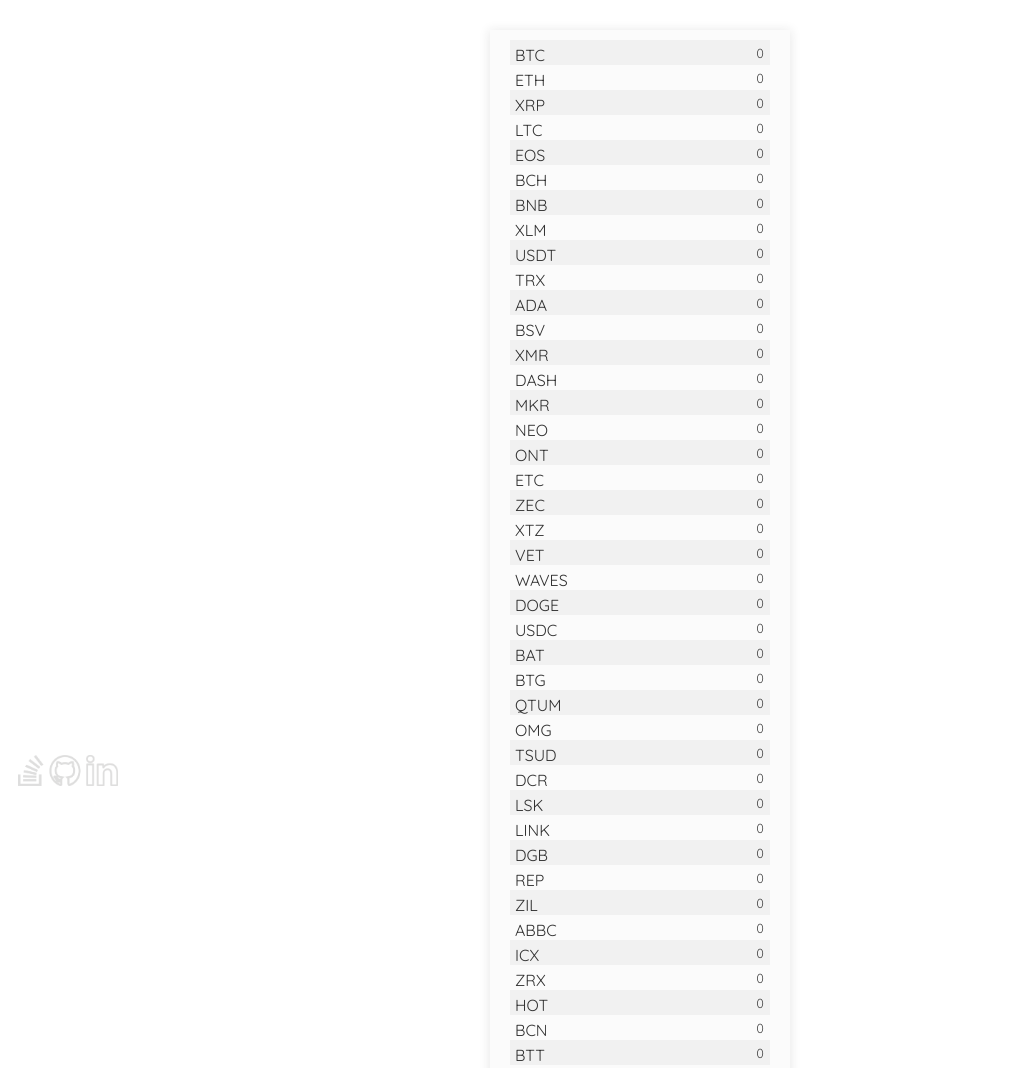
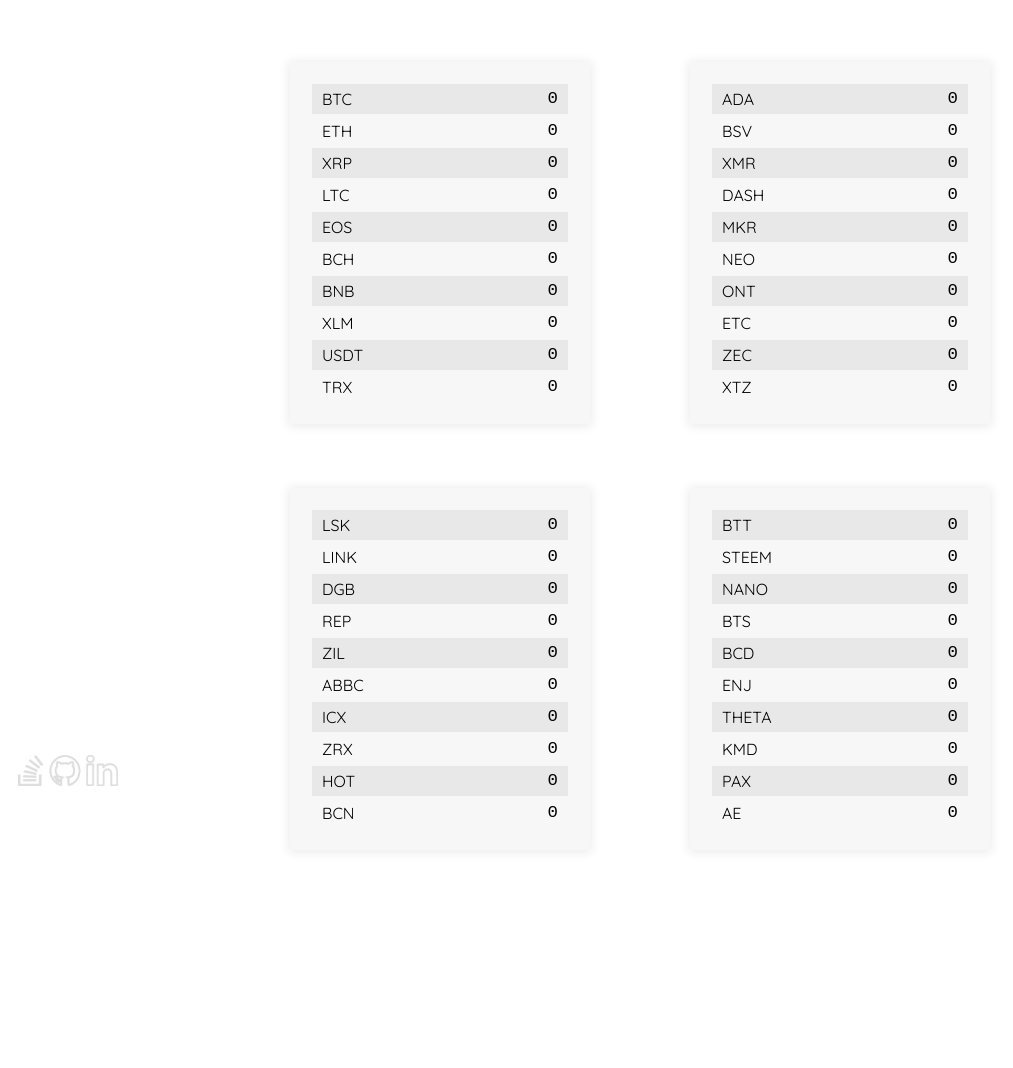
Before and after one commit to trevsm/crypto-price-tracker, a React app: page / in a window 1280 px wide. Shown: the top 1068 px of the page, without its empty margins (0-1013 px from the left). After the commit the page ends 890 px from the top, so only its background shows below. Built offline with nearby package versions, Linux system fonts and the light colour scheme; no server answers.

Commit message:
Omitted use of map remade grid with table as to allow animation to continue after className updown is removed

```diff
--- a/src/components/App.js
+++ b/src/components/App.js
@@ -1,7 +1,7 @@
 import React, { Component } from "react";
 import Contact from "./Contact";
 import "../styles/App.scss";
-
+const API_KEY = "";
 class App extends Component {
   constructor(props) {
     super(props);
@@ -75,12 +75,83 @@ class App extends Component {
         PAI: { USD: 0 },
         ARK: { USD: 0 },
         ARDR: { USD: 0 },
-        R: { USD: 0 },
-        GUSD: { USD: 0 }
+        R: { USD: 0 }
+      },
+      oldListings: {
+        BTC: { USD: 0 },
+        ETH: { USD: 0 },
+        XRP: { USD: 0 },
+        LTC: { USD: 0 },
+        EOS: { USD: 0 },
+        BCH: { USD: 0 },
+        BNB: { USD: 0 },
+        XLM: { USD: 0 },
+        USDT: { USD: 0 },
+        TRX: { USD: 0 },
+        ADA: { USD: 0 },
+        BSV: { USD: 0 },
+        XMR: { USD: 0 },
+        DASH: { USD: 0 },
+        MKR: { USD: 0 },
+        NEO: { USD: 0 },
+        ONT: { USD: 0 },
+        ETC: { USD: 0 },
+        ZEC: { USD: 0 },
+        XTZ: { USD: 0 },
+        VET: { USD: 0 },
+        WAVES: { USD: 0 },
+        DOGE: { USD: 0 },
+        USDC: { USD: 0 },
+        BAT: { USD: 0 },
+        BTG: { USD: 0 },
+        QTUM: { USD: 0 },
+        OMG: { USD: 0 },
+        TSUD: { USD: 0 },
+        DCR: { USD: 0 },
+        LSK: { USD: 0 },
+        LINK: { USD: 0 },
+        DGB: { USD: 0 },
+        REP: { USD: 0 },
+        ZIL: { USD: 0 },
+        ABBC: { USD: 0 },
+        ICX: { USD: 0 },
+        ZRX: { USD: 0 },
+        HOT: { USD: 0 },
+        BCN: { USD: 0 },
+        BTT: { USD: 0 },
+        STEEM: { USD: 0 },
+        NANO: { USD: 0 },
+        BTS: { USD: 0 },
+        BCD: { USD: 0 },
+        ENJ: { USD: 0 },
+        THETA: { USD: 0 },
+        KMD: { USD: 0 },
+        PAX: { USD: 0 },
+        AE: { USD: 0 },
+        NPXS: { USD: 0 },
+        XVG: { USD: 0 },
+        SC: { USD: 0 },
+        BTM: { USD: 0 },
+        HT: { USD: 0 },
+        RVN: { USD: 0 },
+        DAI: { USD: 0 },
+        STRAT: { USD: 0 },
+        AOA: { USD: 0 },
+        IOST: { USD: 0 },
+        SNT: { USD: 0 },
+        PPT: { USD: 0 },
+        KCS: { USD: 0 },
+        GNT: { USD: 0 },
+        REPO: { USD: 0 },
+        PAI: { USD: 0 },
+        ARK: { USD: 0 },
+        ARDR: { USD: 0 },
+        R: { USD: 0 }
       }
     };
 
     this.tick = this.tick.bind(this);
+    this.determineStatus = this.determineStatus.bind(this);
   }
   componentDidMount() {
     this.tick();
@@ -90,8 +161,8 @@ class App extends Component {
     const { listings } = this.state;
     const URL = `https://min-api.cryptocompare.com/data/pricemulti?fsyms=${Object.keys(
       listings
-    )}&tsyms=USD`;
-
+    )}&tsyms=USD&api_key=${API_KEY}`;
+    console.log("fetch");
     fetch(URL)
       .then(raw => raw.json())
       .then(raw => {
@@ -99,27 +170,64 @@ class App extends Component {
           listings: raw
         });
       });
+    this.setState({
+      oldListings: listings
+    });
+  }
+
+  determineStatus(listings, oldListings, e, index) {
+    let updown = "";
+    if (e["USD"] > Object.values(oldListings)[index]["USD"]) {
+      updown = "up";
+    }
+    if (e["USD"] < Object.values(oldListings)[index]["USD"]) {
+      updown = "down";
+    }
+    return updown;
+  }
+  createTable(listings, oldListings, min, max) {
+    let table = [];
+    for (let i = min; i < max; i++) {
+      let rows = [];
+      for (let j = 0; j < 1; j++) {
+        rows.push(
+          <td>
+            <div className="symbol">{Object.keys(listings)[i]}</div>
+            <div
+              className={`price ${this.determineStatus(
+                listings,
+                oldListings,
+                Object.values(listings)[i],
+                i
+              )}`}
+            >
+              {Object.values(listings)[i]["USD"]}
+            </div>
+          </td>
+        );
+      }
+      table.push(<tr>{rows}</tr>);
+    }
+    return table;
   }
   render() {
-    const { listings } = this.state;
+    const { listings, oldListings } = this.state;
     return (
       <>
-        <div key={Math.random()} className="listings box-shadow">
-          <div className="symbol">
-            {Object.keys(listings).map(e => (
-              <div key={Math.random()}>{e}</div>
-            ))}
-          </div>
-          <div className="price">
-            {Object.values(listings).map(e =>
-              Object.values(e).map(price => (
-                <div key={Math.random()} style={{ color: "black" }}>
-                  {price}
-                </div>
-              ))
-            )}
-          </div>
-        </div>
+        <section className="overview">
+          <table className="listings box-shadow">
+            <tbody>{this.createTable(listings, oldListings, 0, 10)}</tbody>
+          </table>
+          <table className="listings box-shadow">
+            <tbody>{this.createTable(listings, oldListings, 10, 20)}</tbody>
+          </table>
+          <table className="listings box-shadow">
+            <tbody>{this.createTable(listings, oldListings, 30, 40)}</tbody>
+          </table>
+          <table className="listings box-shadow">
+            <tbody>{this.createTable(listings, oldListings, 40, 50)}</tbody>
+          </table>
+        </section>
         <Contact />
       </>
     );
--- a/src/components/Contact.js
+++ b/src/components/Contact.js
@@ -15,7 +15,11 @@ class Contact extends Component {
     ];
     return (
       <footer className="contact">
-        <img src="./images/contact.png" useMap="#linkmap" />
+        <img
+          src="./images/contact.png"
+          useMap="#linkmap"
+          alt="Follow Me Links."
+        />
         <map name="linkmap">
           {areas.map(item => (
             <area
@@ -24,6 +28,7 @@ class Contact extends Component {
               href={links[item]}
               target="_blank"
               key={item}
+              alt={links[item]}
             />
           ))}
         </map>
--- a/src/styles/App.scss
+++ b/src/styles/App.scss
@@ -7,25 +7,22 @@
 body {
   background-color: white;
 }
-
+.overview {
+  display: flex;
+  flex-wrap: wrap;
+  max-width: 800px;
+  margin: 0 auto;
+  margin-top: 30px;
+}
 .listings {
-  display: flex;
   width: 80vw;
   min-width: 200px;
   max-width: 300px;
-  padding: 10px 20px;
-  background-color: #fbfbfb;
+  padding: 20px;
+  background-color: #f7f7f7;
   margin: 0 auto;
-  margin-top: 30px;
-  margin-bottom: 30px;
-  .symbol,
-  .price {
-    width: 100%;
-    opacity: 0.8;
-    div {
-      height: 25px;
-      padding: 5px;
-    }
+  margin-bottom: 4vh;
+  margin-top: 4vh;
 }
 .symbol {
   text-align: left;
@@ -34,14 +31,42 @@ body {
 
 .price {
   text-align: right;
-    font-family: "Cutive Mono", monospace;
-  }
+  width: 100%;
+  font-size: 13pt;
+  font-weight: lighter;
+  font-family: monospace;
 }
 .box-shadow {
   box-shadow: 0 1px 10px 1px rgba(40, 41, 44, 0.1);
 }
+tr:nth-child(2n + 1) {
+  background-color: #e8e8e8;
+}
+td {
+  display: flex;
+  padding: 5px 10px;
+}
+/*------------status color animation-----------*/
 
-.price div:nth-child(2n + 1),
-.symbol div:nth-child(2n + 1) {
-  background-color: #efefef;
+.up {
+  animation: green 2s;
 }
+.down {
+  animation: red 2s;
+}
+@keyframes green {
+  0% {
+    color: green;
+  }
+  100% {
+    color: black;
+  }
+}
+@keyframes red {
+  0% {
+    color: red;
+  }
+  100% {
+    color: black;
+  }
+}
```
Also changed, not shown: docs/bundle.js. Lines whose indentation alone changed are shown as unchanged.
